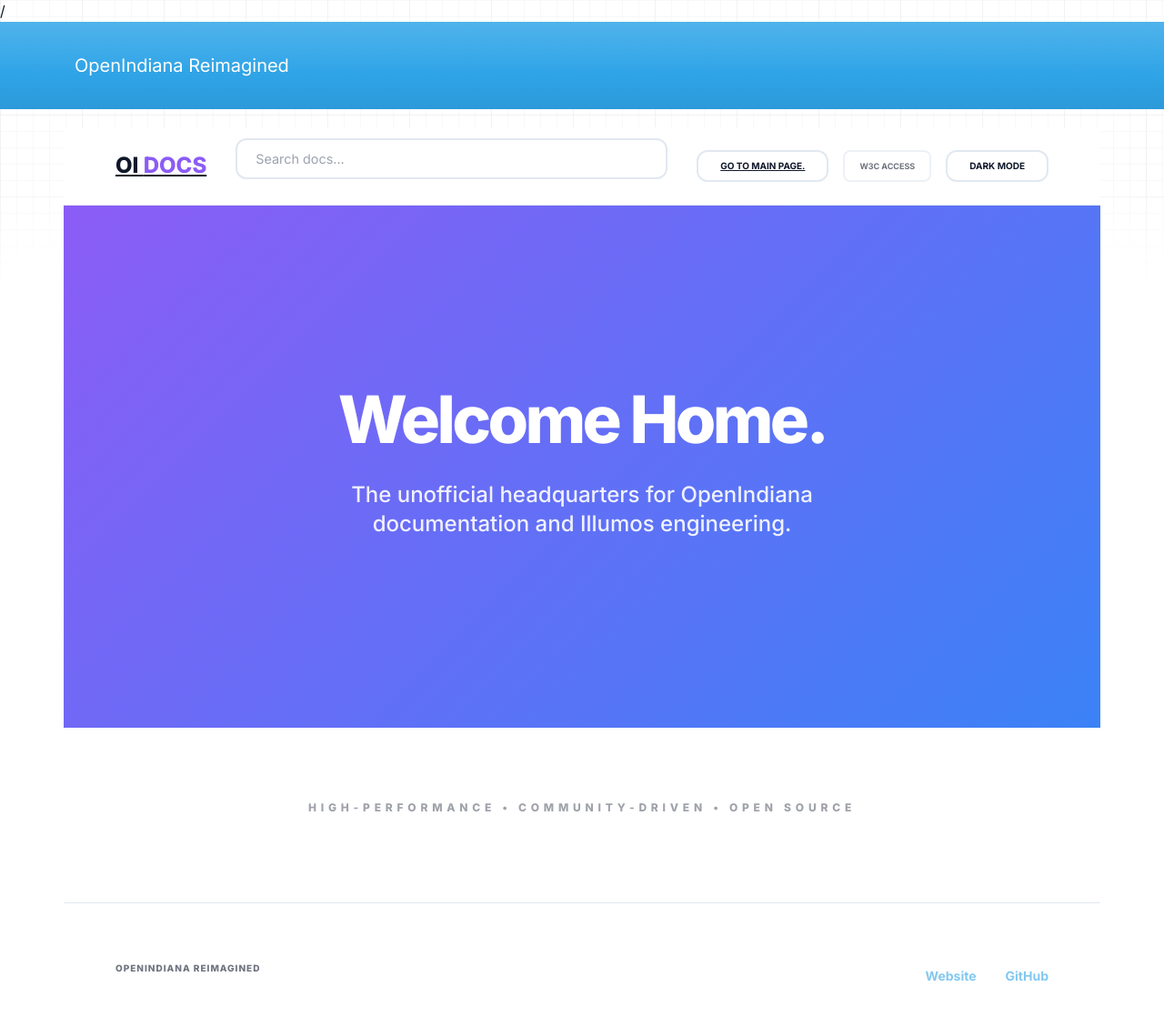
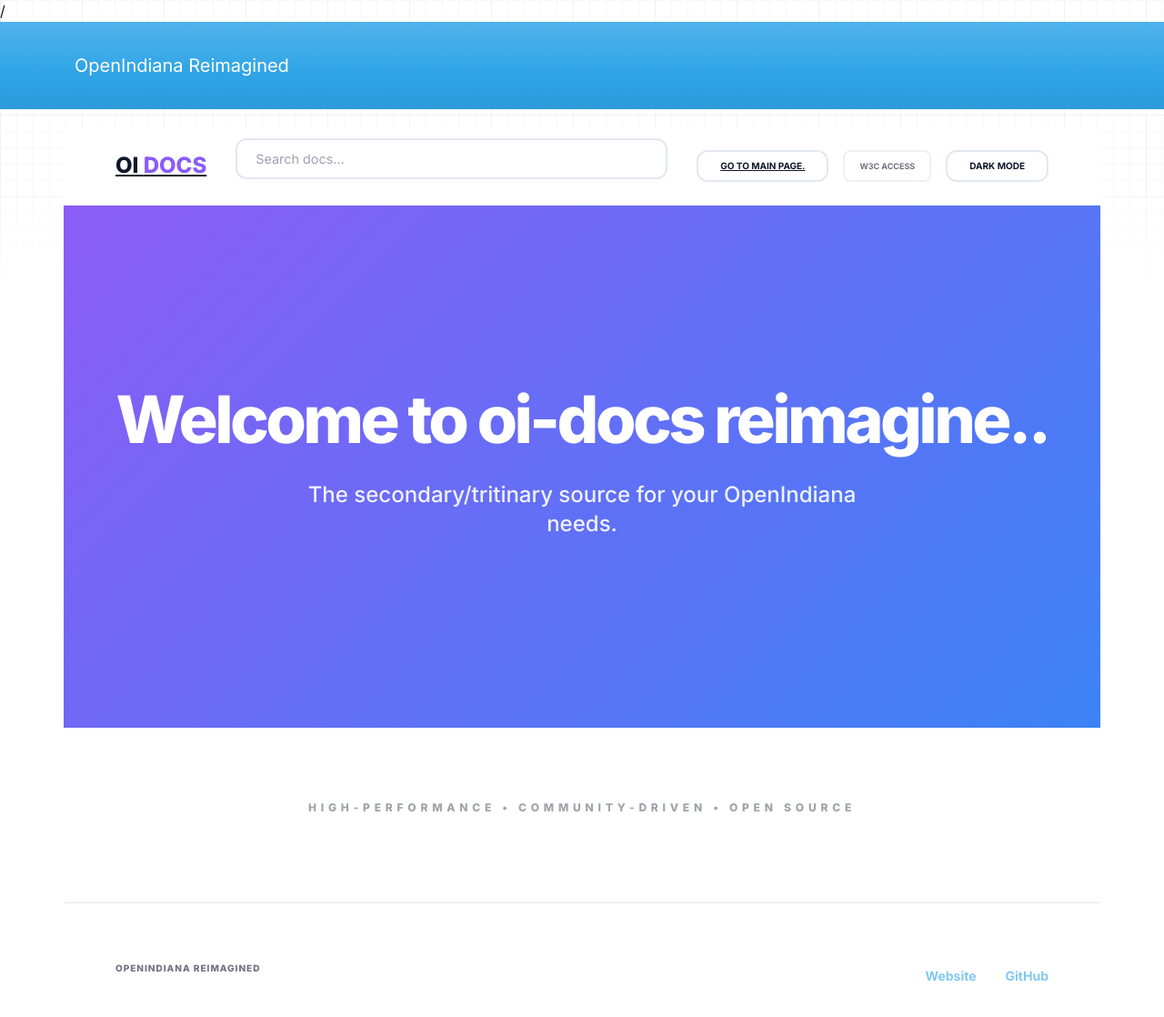
Before and after one commit to N00B-5634/OpenIndiana-SiteReimagined, an MkDocs documentation site: the page built from docs/index.md, in a window 1280 px wide and 1162 px high. Shown: the top 1118 px of the window at 91% size. Built offline with MkDocs 1.6.1, drawn with Linux system fonts in a browser that asks for light colours; nearby versions of some CDN libraries.

Commit message:
Fixed index.html

```diff
--- a/overrides/main.html
+++ b/overrides/main.html
@@ -123,9 +123,9 @@
 
     {% if page.is_homepage %}
         <header class="hero-banner">
-            <h1 class="hero-title">Welcome Home.</h1>
+            <h1 class="hero-title">Welcome to oi-docs reimagine..</h1>
             <p class="text-xl md:text-2xl mt-4 opacity-90 font-medium max-w-2xl mx-auto text-white">
-                The unofficial headquarters for OpenIndiana documentation and Illumos engineering.
+                The secondary/tritinary source for your OpenIndiana needs.
             </p>
         </header>
 
```
